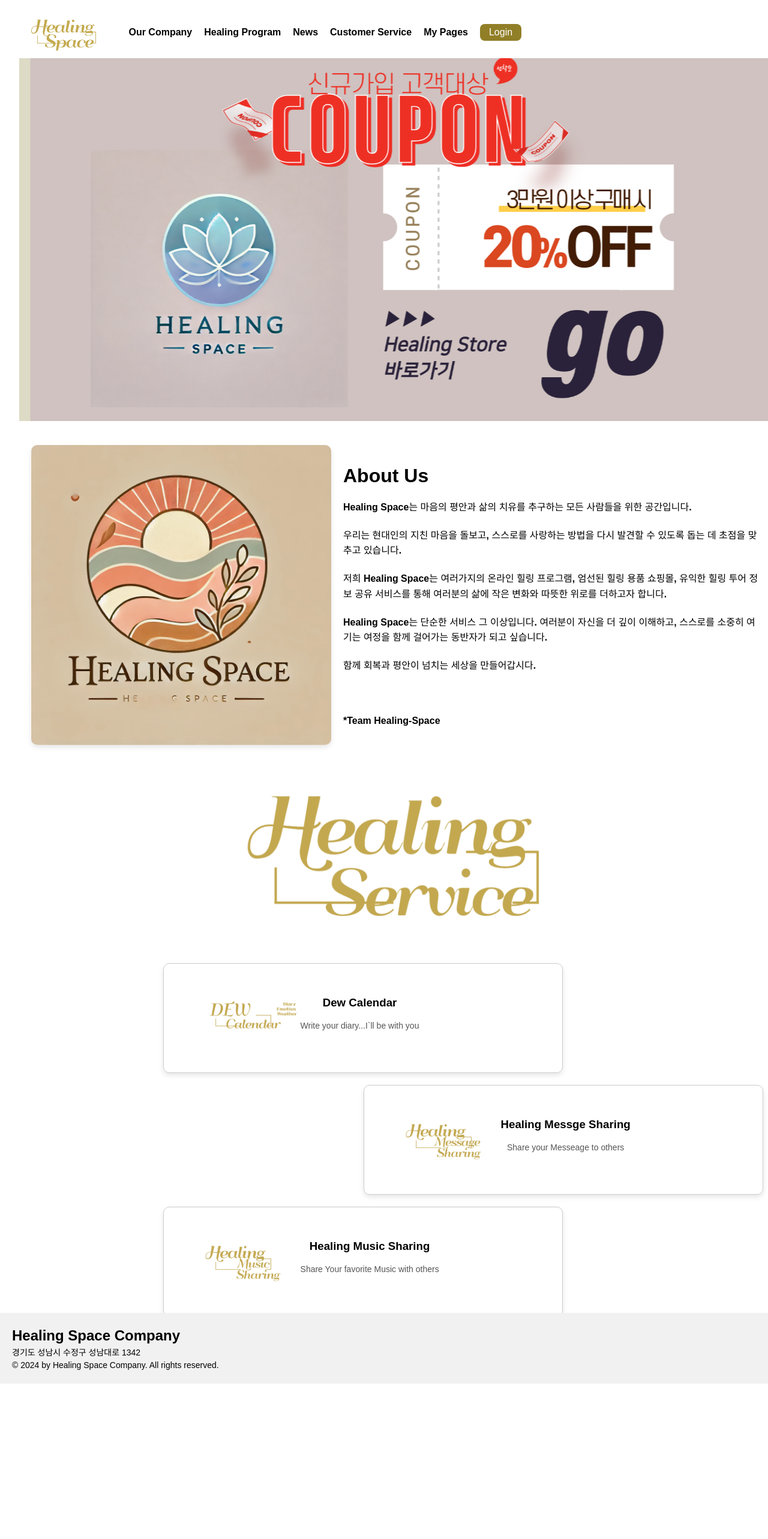
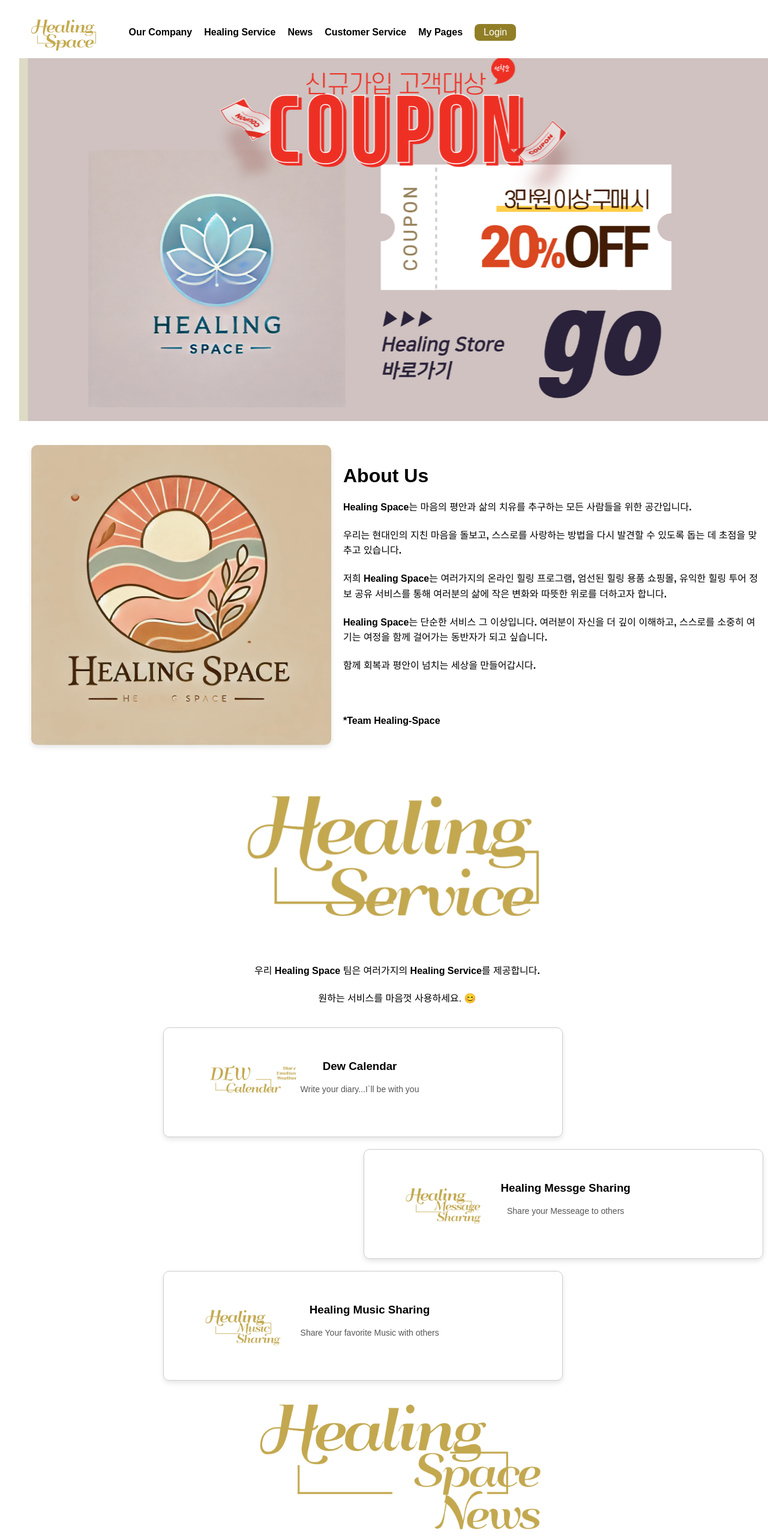
Before and after one commit to passionryu/Healing-Space-Front, a React (Vite) app: page / in a window 1280 px wide. Shown: the top 2566 px of the page at 60% size. Before the commit the page ends 2307 px from the top, so only its background shows below. Built offline with nearby package versions, Linux system fonts and the light colour scheme.

Commit message:
[feat] 힐링 스페이스 뉴스 로고 메인페이지에 추가

```diff
--- a/src/App.css
+++ b/src/App.css
@@ -3,7 +3,7 @@ body {
   position: relative;
   margin: 0;
   padding-top: 60px; /* 헤더 높이만큼 패딩 추가 */
-  padding-bottom: 60px;
+  padding-bottom: 100px;
   background-color: #ffffff; /* 흰색 */
   color: #000000; /* 글자색: 검정 */
   font-family: Arial, sans-serif; /* 기본 폰트 설정 */
--- a/src/components/Header.jsx
+++ b/src/components/Header.jsx
@@ -27,7 +27,7 @@ const Header = () => {
                             </ul>
                         </li>
                         <li>
-                            Healing Program
+                            Healing Service
                             <ul className="submenu">
                                 <li>
                                     <Link to="/healing-program">
--- a/src/pages/MainPage.jsx
+++ b/src/pages/MainPage.jsx
@@ -9,7 +9,7 @@ function Main() {
     <>
         <div>
 
-         {/* SLIDER  시작점점*/}
+         {/* SLIDER  시작점 */}
             <section>
                 <div className="slider">
                     <div className="slide-track">
@@ -33,9 +33,9 @@ function Main() {
                     </div>
                 </div>
             </section>
-        {/* SLIDER  종단점점*/}
+        {/* SLIDER  종단점 */}
 
-        {/* About US  시작점*/}
+        {/* About US  시작점 */}
 
             <div className="about-us-container">
                 {/* 왼쪽 이미지 영역 */}
@@ -58,15 +58,20 @@ function Main() {
             </div>
         </div>
 
-        {/* About US  종단점*/}
+        {/* About US  종단점 */}
 
-        {/* 힐링 프로그램 로고 시작점*/}
+        {/* 힐링 프로그램 로고 시작점 */}
         <div className='healing-service-logo'>
             <img src='../src/assets/images/healingservice.png' alt='힐링 서비스 로고'/>
         </div>
-        {/* 힐링 프로그램 로고 종단점*/}
+        {/* 힐링 프로그램 로고 종단점 */}
 
-        {/* 힐링 프로그램 요소 시작점*/}
+        {/* 힐링 프로그램 요소 시작점 */}
+
+        <h4>우리 Healing Space 팀은 여러가지의 Healing Service를 제공합니다. </h4>
+        <p>원하는 서비스를 마음껏 사용하세요.
+        😊 </p>
+
         <div className="healing-program-container">
 
         <div className="card">
@@ -105,7 +110,18 @@ function Main() {
         </div>
 
       </div>
-      {/* 힐링 프로그램 요소 종단점점*/}
+      {/* 힐링 프로그램 요소 종단점 */}
+
+      {/* 힐링 스페이스 뉴스 로고 시작점 */}
+      <div className='healing-space-news'>
+        <img src='../src/assets/images/healingspacenews.png' alt='힐링 서비스 뉴스 로고'/>
+      </div>
+
+      {/* 힐링 스페이스 뉴스 로고 종단점 */}
+
+      {/* 힐링 스페이스 뉴스 시작점 */}
+
+      {/* 힐링 스페이스 뉴스 종단점 */}
 
         </div>
     </>
--- a/src/styles/MainPage.css
+++ b/src/styles/MainPage.css
@@ -82,7 +82,6 @@
   line-height: 1.6;
 }
 
-
 /* 힐링 서비스 로고 부분 */
 .healing-service-logo img {
   height: 270px;
@@ -138,3 +137,9 @@
   font-size: 14px;
   color: #555;            /* 텍스트 색상 */
 }
+
+/* 힐링 스페이스 뉴스 로고 부분 */
+.healing-space-news img{
+  height: 240px;
+
+}
```
Also changed, not shown: src/assets/images/healingspacenews.png (added).
